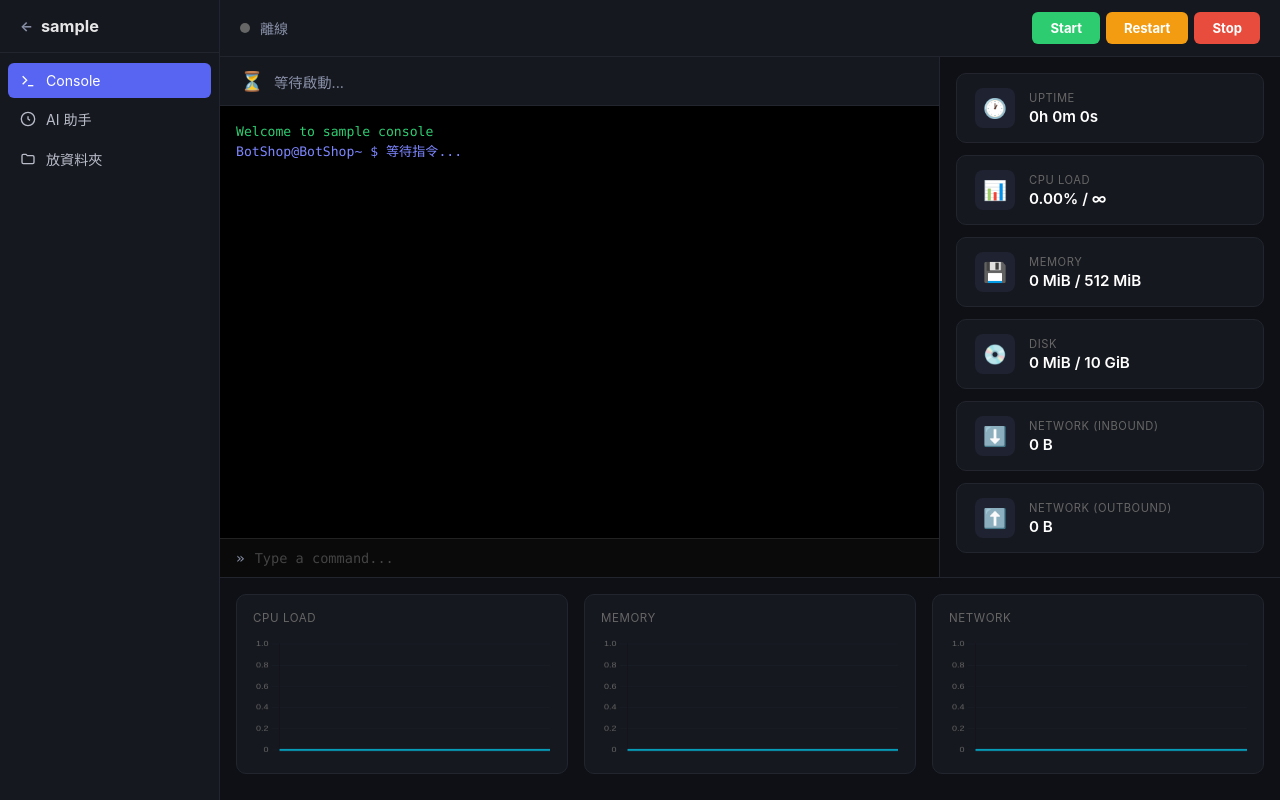
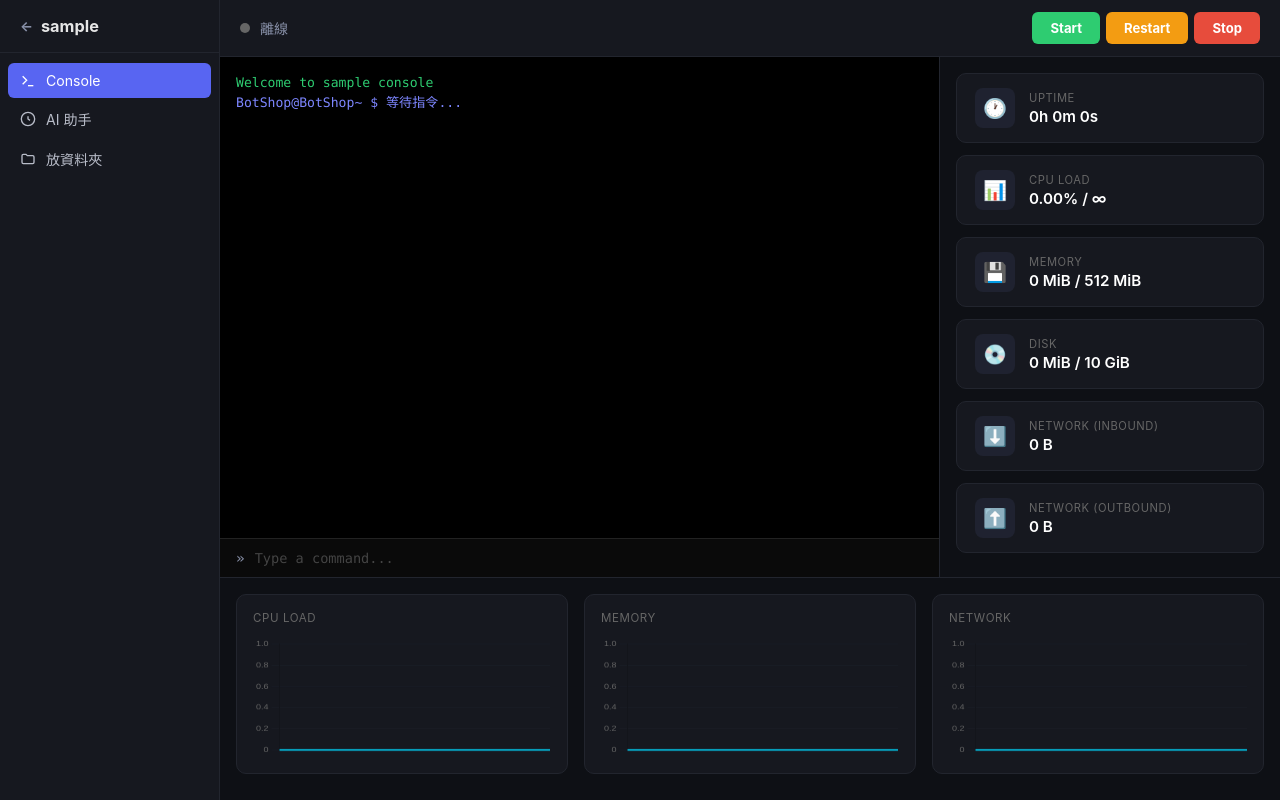
Before and after one commit to jjjhnhhyh-lab/botshop-01431, a Flask app: a page that uses templates/server_console.html in a window 1280 px wide. Run offline with Flask 3, Linux system fonts and the light colour scheme; the visitor is signed in with stand-in values (Sample User, id 1); some libraries are stand-ins or nearby versions.

Commit message:
remove bot status bar

```diff
--- a/templates/server_console.html
+++ b/templates/server_console.html
@@ -93,11 +93,6 @@ body{background:#0e1015;color:#e6e6e6;font-family:-apple-system,BlinkMacSystemFo
 .editor-toolbar .btn-tool{padding:6px 16px;background:#2ecc71;border:none;border-radius:6px;color:white;cursor:pointer;font-family:inherit;font-size:.82rem;font-weight:600}
 .editor-toolbar .btn-tool:disabled{opacity:.4;cursor:not-allowed;background:#666}
 
-.bot-status{display:flex;align-items:center;gap:10px;padding:12px 20px;background:#16181f;border-bottom:1px solid #22252e;font-size:0.9rem}
-.bot-status .icon{font-size:1.2rem}
-.bot-status .text{color:#8890a8}
-.bot-status .text.active{color:#2ecc71;font-weight:600}
-.bot-status .text.stopped{color:#e74c3c}
 </style>
 <script src="https://cdn.jsdelivr.net/npm/monaco-editor@0.45.0/min/vs/loader.js"></script>
 </head>
@@ -138,10 +133,6 @@ body{background:#0e1015;color:#e6e6e6;font-family:-apple-system,BlinkMacSystemFo
         <div id="panel-console" class="panel active">
             <div class="console-grid">
                 <div class="console-left">
-                    <div class="bot-status">
-                        <span class="icon" id="botStatusIcon">⏳</span>
-                        <span class="text" id="botStatusText">等待啟動...</span>
-                    </div>
                     <div class="terminal" id="terminal"></div>
                     <form class="command-line" onsubmit="sendCommand(event); return false;">
                         <span class="prompt">&raquo;</span>
@@ -320,29 +311,7 @@ function startConsolePolling() {
                 let line = stripAnsi(row.line);
                 lastLogId = Math.max(lastLogId, row.id);
                 if (shouldSkip(line)) continue;
-
-                // 檢測機器人啟動/停止
-                const mStart = line.match(/已登录[:：]\s*(.+)/);
-                if (mStart) {
-                    const icon = document.getElementById('botStatusIcon');
-                    const text = document.getElementById('botStatusText');
-                    if (icon && text) {
-                        icon.textContent = '✅';
-                        text.textContent = '已啟動：' + mStart[1].trim();
-                        text.className = 'text active';
-                    }
-                }
-                if (line.includes('已停止')) {
-                    const icon = document.getElementById('botStatusIcon');
-                    const text = document.getElementById('botStatusText');
-                    if (icon && text) {
-                        icon.textContent = '⏸️';
-                        text.textContent = '已停止';
-                        text.className = 'text stopped';
-                    }
-                }
-
-                if (line === lastLine) continue;
+if (line === lastLine) continue;
                 tlog(line);
                 lastLine = line;
             }
@@ -420,8 +389,6 @@ async function stopServer() {
     setDot('offline');
     stopUptime();
     stopStats();
-    const icon = document.getElementById('botStatusIcon');
-    const text = document.getElementById('botStatusText');
     if (icon && text) {
         icon.textContent = '⏸️';
         text.textContent = '已停止';
```
